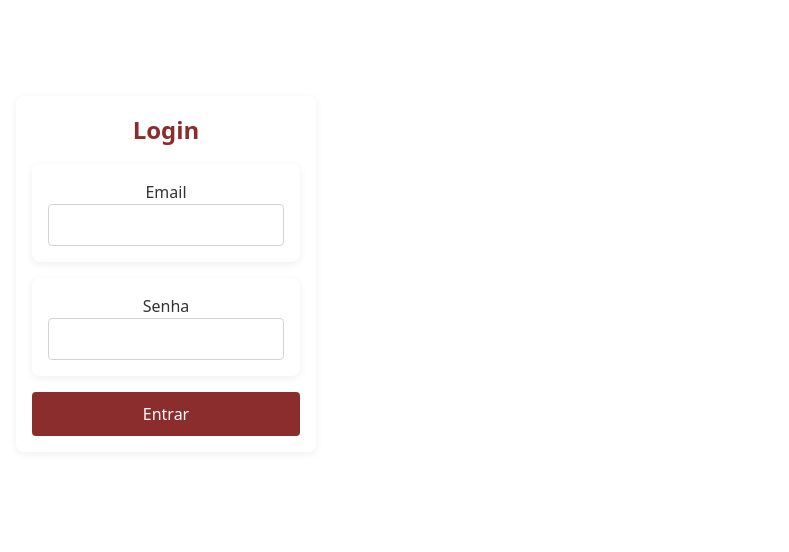
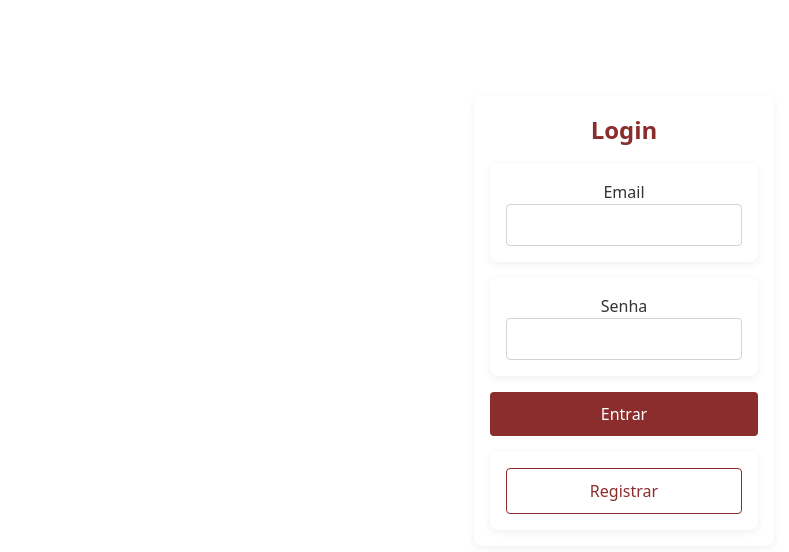
Before and after one commit to attilamonteiro/sagat-bank-panel, a Vue app: page /#/login in a window 1280 px wide. Shown: the top 552 px of the page, without its empty margins (16-805 px from the left). Built offline with nearby package versions, Linux system fonts and the light colour scheme.

Commit message:
feat: implement registration form in Register component with error handling

```diff
--- a/src/pages/login/Login.vue
+++ b/src/pages/login/Login.vue
@@ -23,6 +23,23 @@
       <button type="submit" style="width: 100%; padding: 10px">Entrar</button>
       <div v-if="error" class="error">{{ error }}</div>
     </form>
+    <div style="text-align: center; margin-top: 1rem">
+      <button
+        type="button"
+        style="
+          width: 100%;
+          padding: 10px;
+          background-color: #ffffff;
+          color: #8b2d2d;
+          border: 1px solid #8b2d2d;
+          border-radius: 4px;
+          cursor: pointer;
+        "
+        @click="onRegister"
+      >
+        Registrar
+      </button>
+    </div>
   </div>
 </template>
 
@@ -46,12 +63,16 @@ async function onLogin() {
     error.value = 'Usuário ou senha inválidos';
   }
 }
+
+function onRegister() {
+  router.push('/register');
+}
 </script>
 
 <style scoped>
 /* Ajustando o layout para caber na tela sem rolagem */
 body {
-  background-color: #FFFFFF; /* Fundo principal branco */
+  background-color: #ffffff; /* Fundo principal branco */
   margin: 0;
   padding: 0;
   font-family: Arial, sans-serif;
@@ -63,17 +84,18 @@ body {
 
 /* Container do login */
 div {
+  margin: auto;
   max-width: 300px; /* Reduzindo ainda mais a largura máxima */
   padding: 1rem; /* Reduzindo o padding interno */
   border-radius: 8px;
   box-shadow: 0 2px 8px #0001;
-  background: #FFFFFF; /* Fundo branco para destacar o conteúdo */
+  background: #ffffff; /* Fundo branco para destacar o conteúdo */
 }
 
 /* Título */
 h2 {
   text-align: center;
-  color: #8B2D2D; /* Vermelho escuro */
+  color: #8b2d2d; /* Vermelho escuro */
   margin-bottom: 1rem; /* Espaçamento inferior para o título */
 }
 
@@ -81,15 +103,15 @@ h2 {
 button {
   width: 100%;
   padding: 8px; /* Reduzindo o padding do botão */
-  background-color: #8B2D2D; /* Vermelho escuro */
-  color: #FFFFFF; /* Texto branco */
+  background-color: #8b2d2d; /* Vermelho escuro */
+  color: #ffffff; /* Texto branco */
   border: none;
   border-radius: 4px;
   cursor: pointer;
 }
 
 button:hover {
-  background-color: #A33A3A; /* Tom mais claro de vermelho escuro para hover */
+  background-color: #a33a3a; /* Tom mais claro de vermelho escuro para hover */
 }
 
 /* Texto comum */
@@ -101,13 +123,13 @@ label {
 input {
   width: 100%;
   padding: 6px; /* Reduzindo o padding dos inputs */
-  border: 1px solid #D3D3D3; /* Cinza claro */
+  border: 1px solid #d3d3d3; /* Cinza claro */
   border-radius: 4px;
 }
 
 /* Mensagem de erro */
 .error {
-  color: #8B2D2D; /* Vermelho escuro */
+  color: #8b2d2d; /* Vermelho escuro */
   margin-top: 1rem;
 }
 </style>
--- a/src/pages/register/Register.vue
+++ b/src/pages/register/Register.vue
@@ -1,6 +1,118 @@
 <template>
-  <div>Register Page</div>
+  <div>
+    <h2>Criar Conta</h2>
+    <form @submit.prevent="onRegister">
+      <div style="margin-bottom: 1rem">
+        <label>Nome</label>
+        <input
+          v-model="name"
+          type="text"
+          required
+          style="width: 100%; padding: 8px"
+        />
+      </div>
+      <div style="margin-bottom: 1rem">
+        <label>Email</label>
+        <input
+          v-model="email"
+          type="email"
+          required
+          style="width: 100%; padding: 8px"
+        />
+      </div>
+      <div style="margin-bottom: 1rem">
+        <label>Senha</label>
+        <input
+          v-model="password"
+          type="password"
+          required
+          style="width: 100%; padding: 8px"
+        />
+      </div>
+      <button type="submit" style="width: 100%; padding: 10px">Registrar</button>
+      <div v-if="error" class="error">{{ error }}</div>
+    </form>
+  </div>
 </template>
+
 <script setup lang="ts">
-// Página de cadastro
+import { ref } from 'vue';
+import { useRouter } from 'vue-router';
+import { useAuthStore } from '@/stores/auth/authStore';
+
+const name = ref('');
+const email = ref('');
+const password = ref('');
+const error = ref('');
+const router = useRouter();
+const authStore = useAuthStore();
+
+async function onRegister() {
+  error.value = '';
+  try {
+    await authStore.register(name.value, email.value, password.value);
+    await router.push('/login');
+  } catch (e: any) {
+    error.value = 'Erro ao criar conta. Tente novamente.';
+  }
+}
 </script>
+
+<style scoped>
+/* Estilo semelhante ao login */
+body {
+  background-color: #FFFFFF;
+  margin: 0;
+  padding: 0;
+  font-family: Arial, sans-serif;
+  display: flex;
+  justify-content: center;
+  align-items: center;
+  height: 100vh;
+}
+
+div {
+  margin: auto;
+  max-width: 300px;
+  padding: 1rem;
+  border-radius: 8px;
+  box-shadow: 0 2px 8px #0001;
+  background: #FFFFFF;
+}
+
+h2 {
+  text-align: center;
+  color: #8B2D2D;
+  margin-bottom: 1rem;
+}
+
+button {
+  width: 100%;
+  padding: 8px;
+  background-color: #8B2D2D;
+  color: #FFFFFF;
+  border: none;
+  border-radius: 4px;
+  cursor: pointer;
+}
+
+button:hover {
+  background-color: #A33A3A;
+}
+
+label {
+  color: #333333;
+}
+
+input {
+  width: 100%;
+  padding: 6px;
+  border: 1px solid #D3D3D3;
+  border-radius: 4px;
+}
+
+.error {
+  color: #8B2D2D;
+  margin-top: 1rem;
+}
+</style>
```
Also changed, not shown: src/stores/README.md (deleted).
